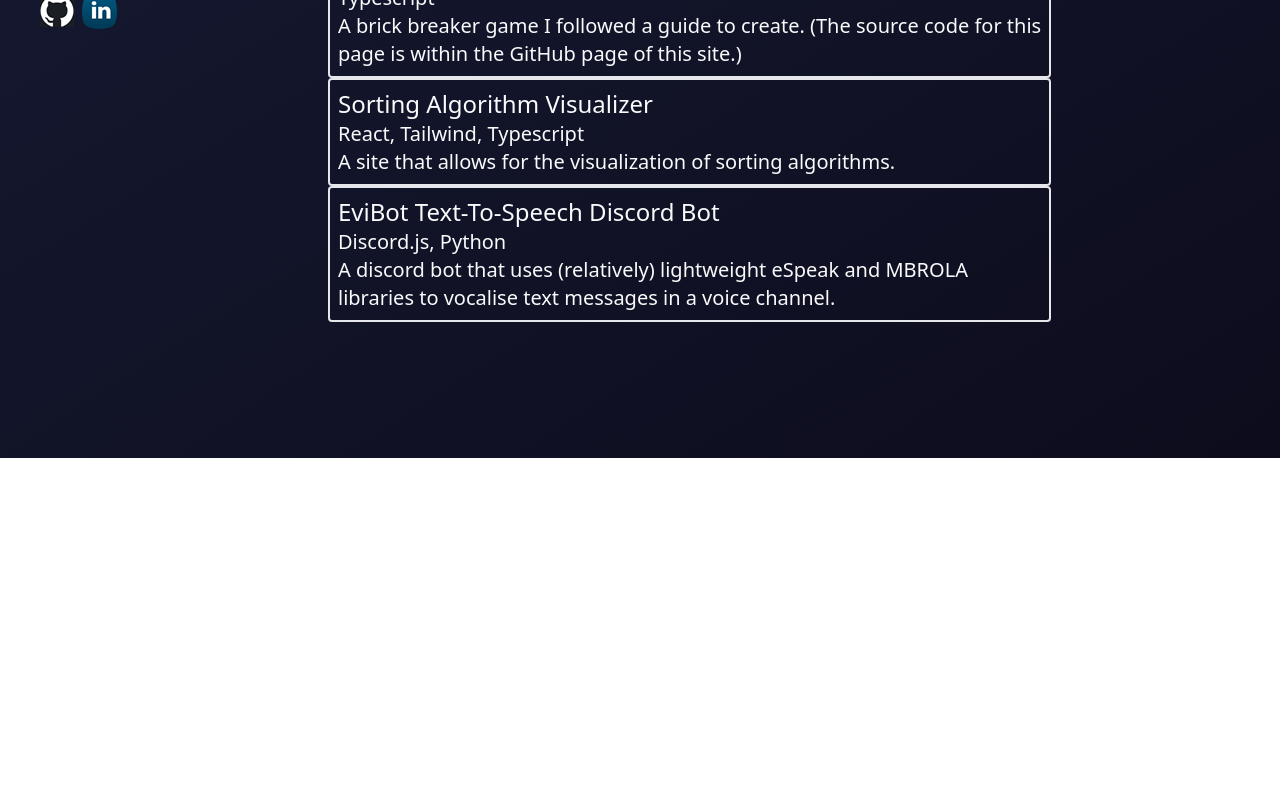
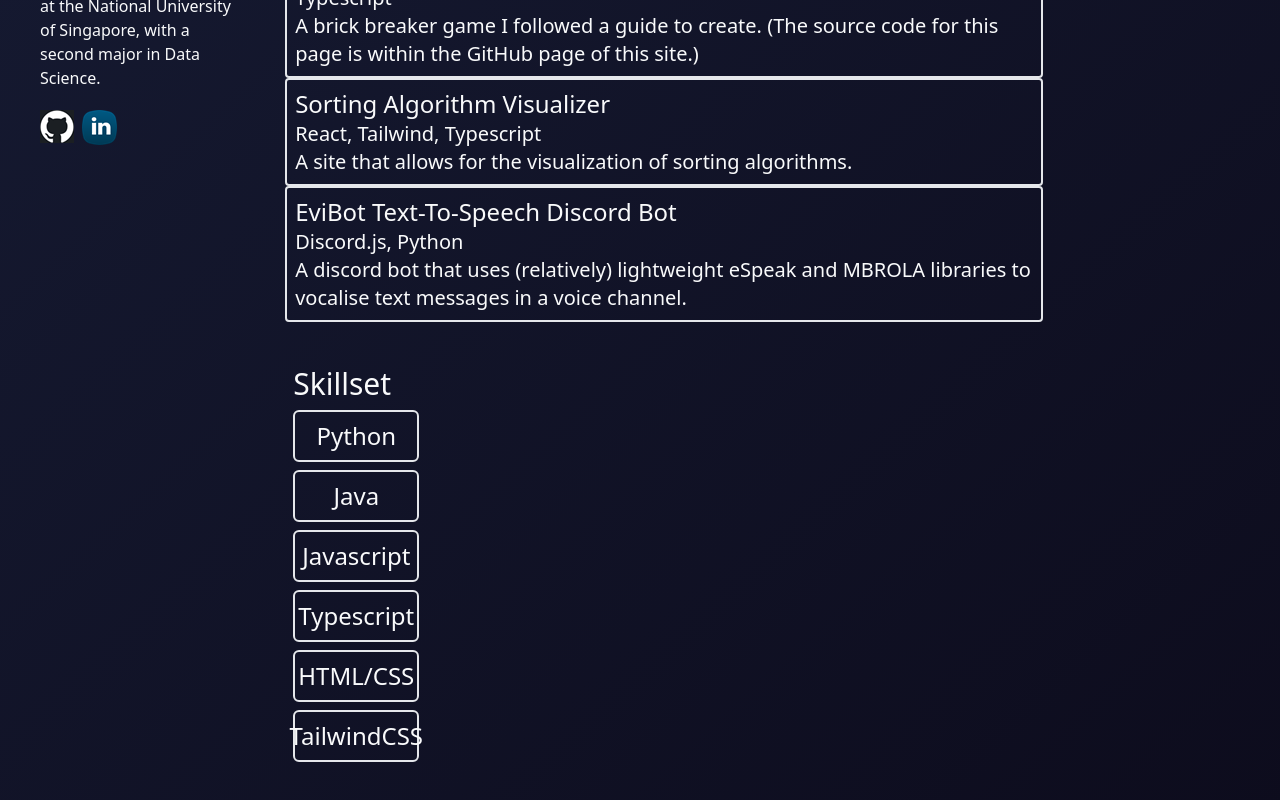
Before and after one commit to unevident/unevident.github.io, a React (Vite) app: page / in a window 1280 px wide. Shown: the part 342-1142 px from the top of the page. Before the commit the page ends 800 px from the top, so only its background shows below. Built offline with nearby package versions, Linux system fonts and the light colour scheme.

Commit message:
feat: new skills section

```diff
--- a/src/pages/Home.tsx
+++ b/src/pages/Home.tsx
@@ -1,5 +1,6 @@
 // import { useState } from "react"
 import projectsjson from "../projects/projects.json"
+import skillsetjson from "../projects/skillset.json"
 // import { listPosts } from "../Components/list_posts"
 // import { project } from "../Components/project"
 
@@ -16,7 +17,7 @@ export function Home() {
 
         <div className='min-h-screen md:flex md:items-start font-sans text-gray-50 bg-gradient-to-br mx-auto p-10 from-oxford-blue to-rich-black'>
           <section id='information' className='lg:w-1/5 mr-10'>
-            <h1 className='text-6xl text-orange-400'>unevident</h1>
+            <h1 className='text-6xl text-orange-400'>Linus Lee</h1>
             <h2 className='text-2xl text-gray-300'>Student at National University of Singapore</h2>
             <p className='text-base'>I am currently studying a bachelor's in Psychology at the National University of Singapore, with a second major in Data Science.</p>
             <footer className="flex mt-5">
@@ -34,7 +35,6 @@ export function Home() {
             <section id='posts' className='pb-6'>
               <h2 className='text-3xl m-2'>Posts</h2>
 
-
             </section>
 
             <section id='projects' className="text-xl flex flex-col mb-3 w-4/5">
@@ -47,7 +47,7 @@ export function Home() {
                         <h4>{project.tags}</h4>
                         <p>{project.description}</p>
                       </span>
-                      <span className="ease-in-out absolute left-[600px] -mt-[1600px] h-[2000px] w-16 rotate-[1.3rad] transform bg-transparent bg-gradient-to-r from-white to-transparent opacity-30 transition duration-700 group-hover:translate-y-[800px]"></span>
+                      <span className="ease-in-out absolute left-[600px] -mt-[1600px] h-[2000px] w-16 rotate-[1.25rad] transform bg-[radial-gradient(ellipse_at_center,rgba(255,255,255,0.40)_0%,rgba(255,255,255,0.00)_100%)] transition duration-700 group-hover:translate-y-[800px]"></span>
                     </div>
 
                   </a>
@@ -56,6 +56,17 @@ export function Home() {
             </section>
             <br>
             </br>
+            <section id='skills' className='mb-3 w-4/5 col-auto'>
+              <h2 className='text-3xl m-2 grid grid-flow-row-dense'>Skillset</h2>
+              {skillsetjson.skills.map((skill) => (
+                <div key={skill.name} className='ease-in group flex gap-2 border-2 w-1/6 p-2 m-2 rounded-md content-center justify-center hover:animate-jiggle-div hover:bg-orange-400 hover:text-oxford-blue duration-100 '>
+                  <span>
+                    <h3 className="text-2xl">{skill.name}</h3>
+
+                  </span>
+                </div>
+              ))}
+            </section>
             {/* <button className='bg-blue-400 hover:bg-blue-700 border-zinc-950 size-40 rounded-full' onClick={() => setCount(count+1)}>
               count {count}
             </button> */}
--- /dev/null
+++ b/src/projects/skillset.json
@@ -0,0 +1,29 @@
+{
+    "skills": [
+        {
+            "name": "Python",
+            "image":""
+        },
+        {
+            "name": "Java",
+            "image":""
+        },
+        {
+            "name": "Javascript",
+            "image":""
+        },
+        {
+            "name": "Typescript",
+            "image":""
+        },
+        {
+            "name":"HTML/CSS",
+            "image":""
+        },
+        {
+            "name":"TailwindCSS",
+            "image":""
+        }
+
+    ]
+}
--- a/tailwind.config.js
+++ b/tailwind.config.js
@@ -26,7 +26,19 @@ export default {
         'oxford-blue': '#161B33',
         'rich-black': '#0D0C1D'
       },
+      keyframes: {
+        jiggle: {
+          '0%': { transform: 'rotate(0.0deg)' },
+          '25%': { transform: 'rotate(6.0deg)' },
+          '50%': { transform: 'rotate(0.0deg)' },
+          '75%': { transform: 'rotate(-6.0deg)' },
+          '100%': { transform: 'rotate(0.0deg)' },
+        },
+      }
     },
+    animation: {
+      'jiggle-div': 'jiggle 0.15s linear',
+    }
   },
   plugins: [],
 }
```
